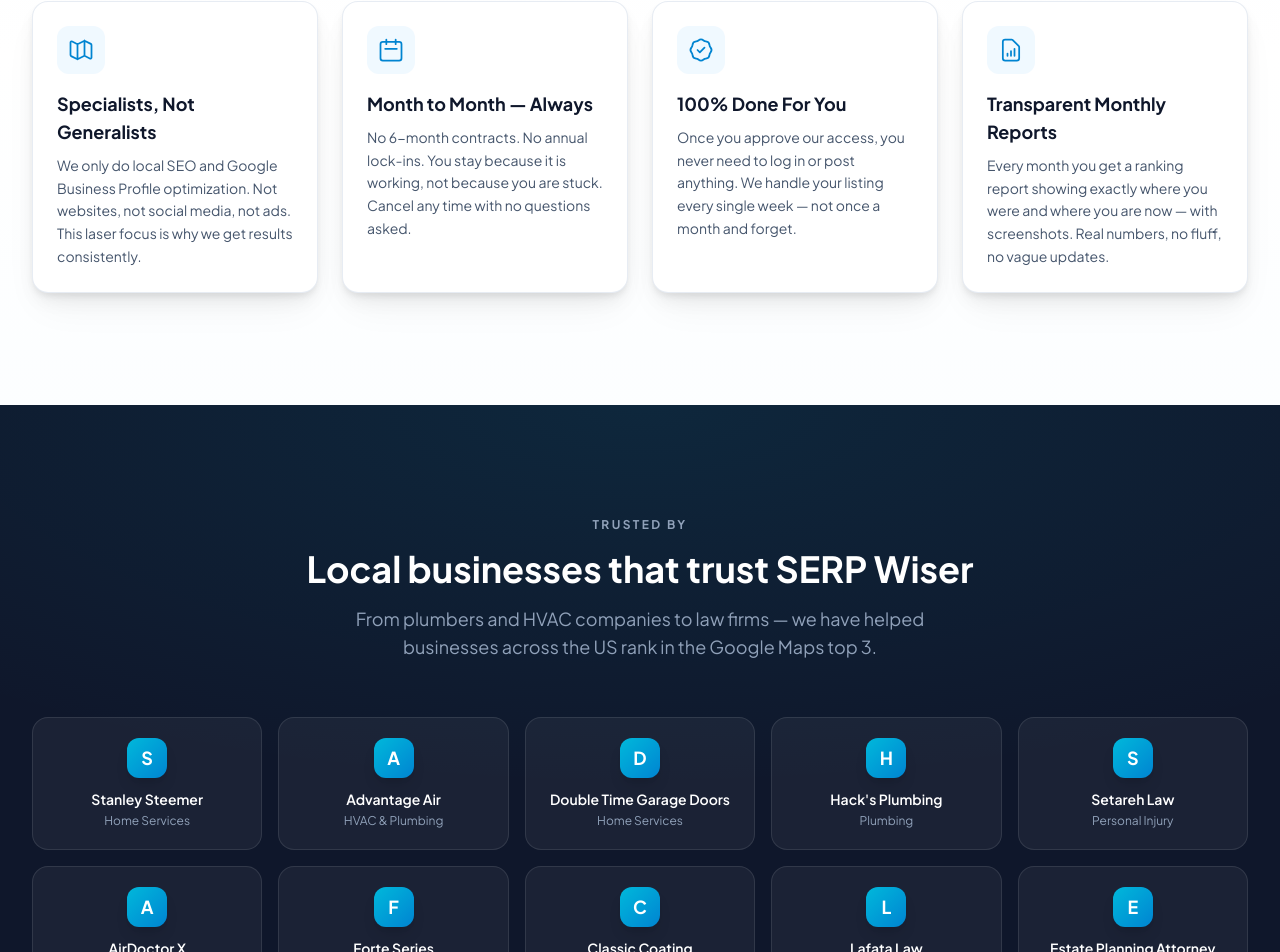
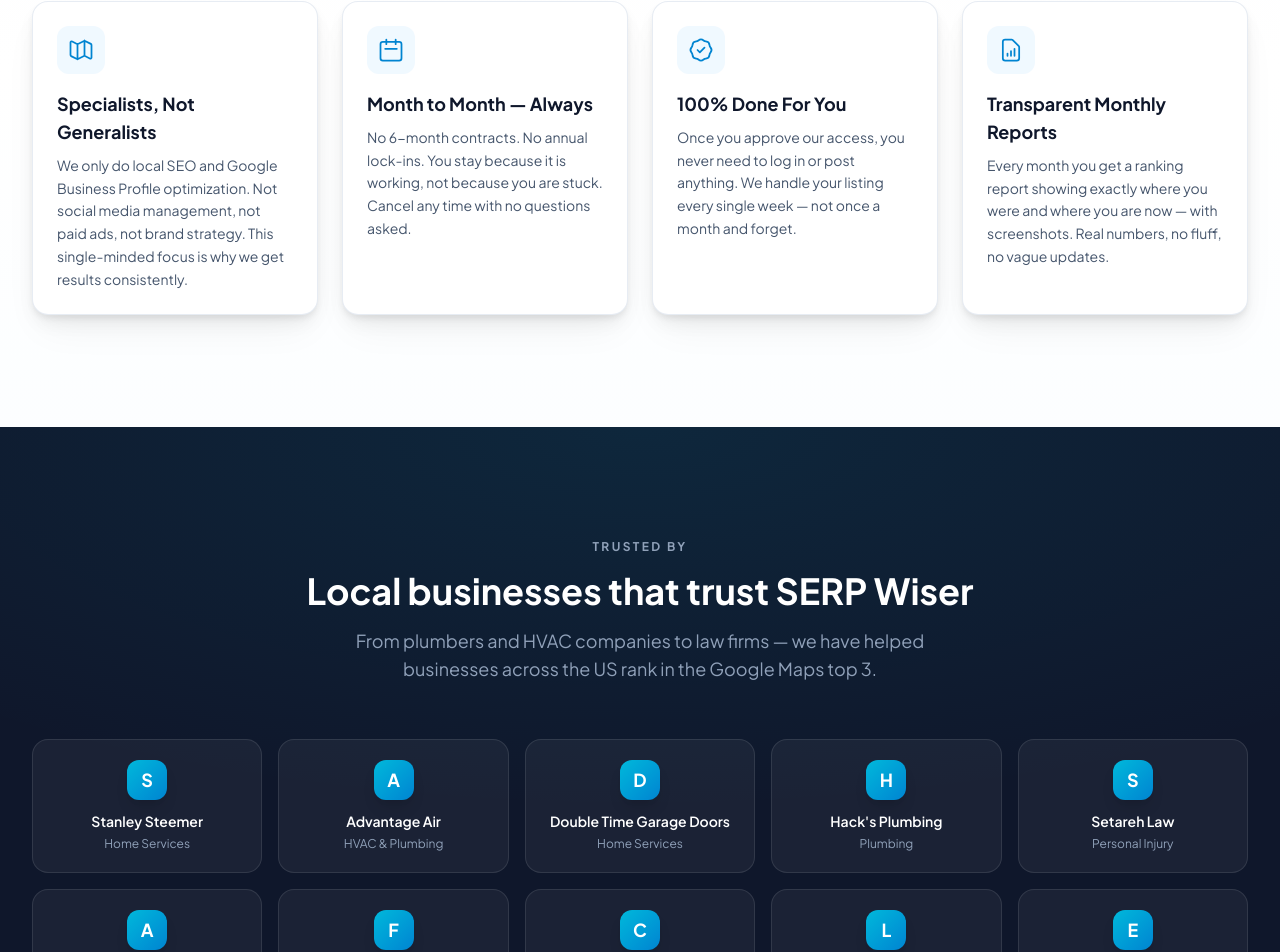
Before and after one commit to abubakar10/serpwiser, a React (Vite) app: page / in a window 1280 px wide. Shown: the part 4923-5875 px from the top of the page. Built offline with nearby package versions, Linux system fonts and the light colour scheme; no server answers.

Commit message:
Update WhyChooseUs.jsx

```diff
--- a/src/components/WhyChooseUs.jsx
+++ b/src/components/WhyChooseUs.jsx
@@ -13,7 +13,7 @@
       </svg>
     ),
     title: "Specialists, Not Generalists",
-    description: "We only do local SEO and Google Business Profile optimization. Not websites, not social media, not ads. This laser focus is why we get results consistently.",
+    description: "We only do local SEO and Google Business Profile optimization. Not social media management, not paid ads, not brand strategy. This single-minded focus is why we get results consistently.",
   },
   {
     icon: (
@@ -49,7 +49,9 @@
     <section id="why-choose-us" className="py-20 md:py-28 relative overflow-hidden bg-gradient-to-b from-slate-50/50 via-white to-sky-50/20" aria-labelledby="why-choose-us-heading">
       <div className="relative max-w-7xl mx-auto px-4 sm:px-6 lg:px-8">
         <SectionLabel>Why Choose Us</SectionLabel>
-        <h2 id="why-choose-us-heading" className="text-3xl sm:text-4xl lg:text-5xl font-bold text-slate-900 mb-14">The agency built for local businesses that want to rank on Maps</h2>
+        <h2 id="why-choose-us-heading" className="text-3xl sm:text-4xl lg:text-5xl font-bold text-slate-900 mb-14">
+          The agency built for local businesses that want to rank on Maps
+        </h2>
         <div className="grid sm:grid-cols-2 lg:grid-cols-4 gap-6">
           {items.map((item) => (
             <div
```
